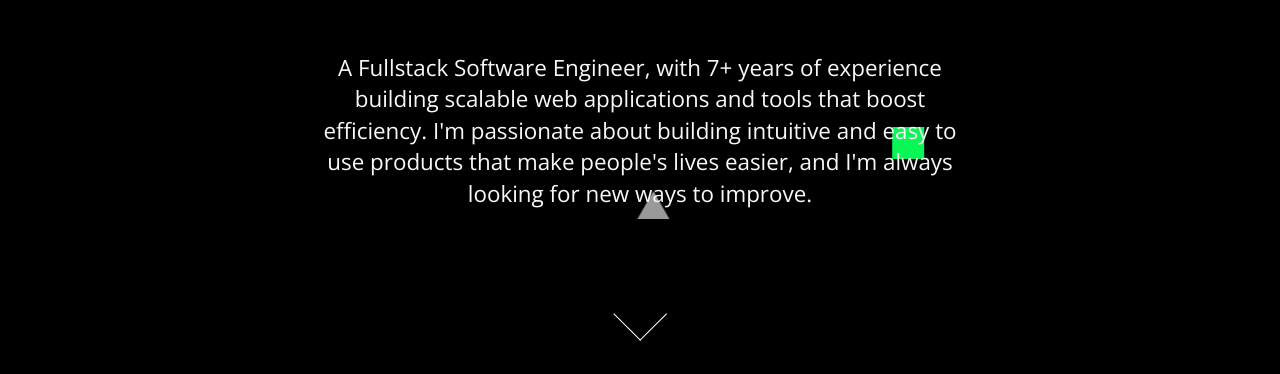
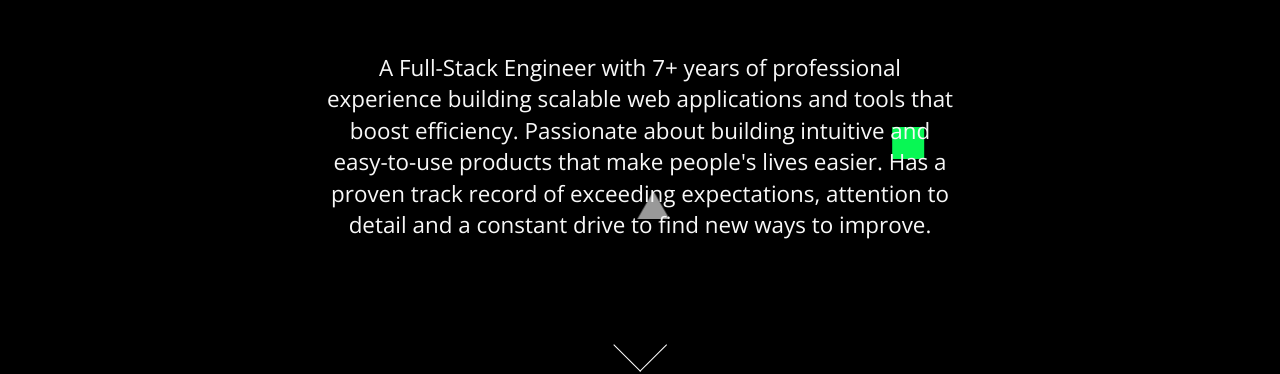
Before and after one commit to israelalagbe/israelalagbe.github.io, a website: page index.html in a window 1280 px wide. Shown: the part 289-663 px from the top of the page. Drawn offline with nearby package versions, Linux system fonts and the light colour scheme; a script that the page names is missing.

Commit message:
Updated writeup

```diff
--- a/index.html
+++ b/index.html
@@ -96,8 +96,8 @@
       </h1>
       <div class="landing__paragraph-con">
         <p class="landing__paragraph animated fadeInUp">
-          A Fullstack Software Engineer, with 7+ years of experience building scalable web applications and tools that boost efficiency.
-          I'm passionate about building intuitive and easy to use products that make people's lives easier, and I'm always looking for new ways to improve.
+          A Full-Stack Engineer with 7+ years of professional experience building scalable web applications and tools that boost efficiency.
+          Passionate about building intuitive and easy-to-use products that make people's lives easier. Has a proven track record of exceeding expectations, attention to detail and a constant drive to find new ways to improve.
         </p>
       </div>
       <a class='arrow' href="#project"></a>
```
